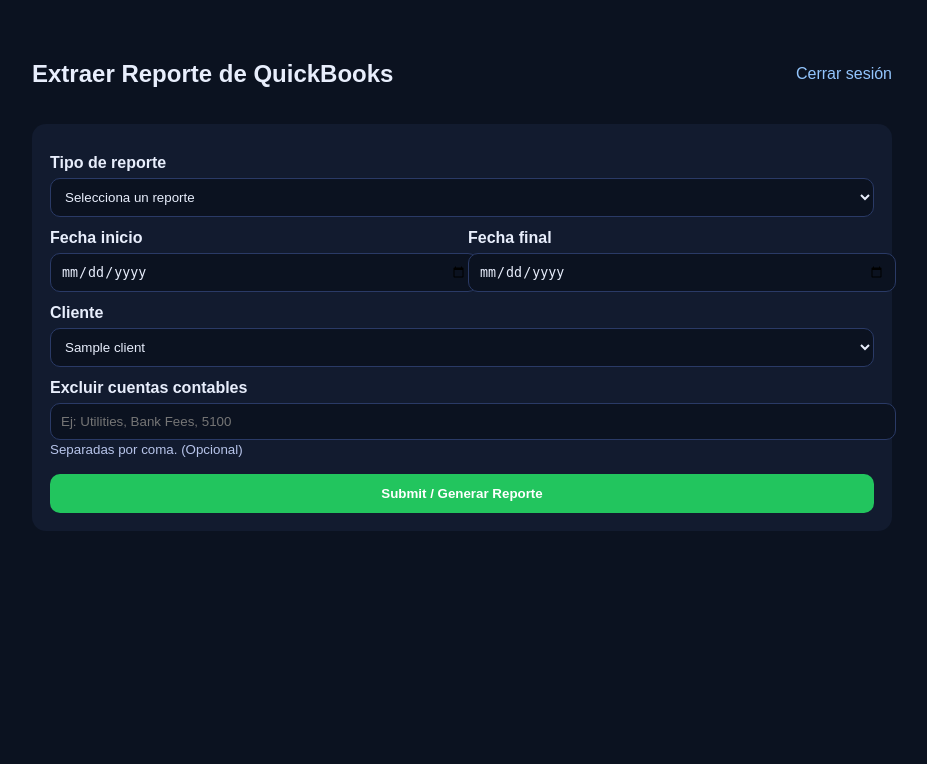
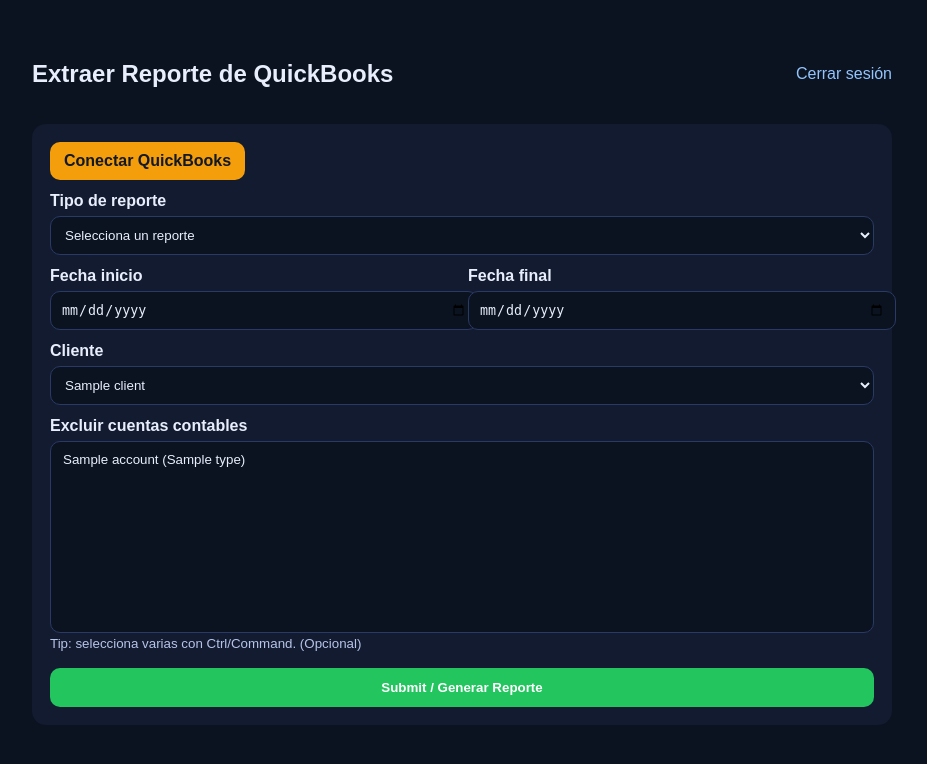
Before and after one commit to Brodrig2199/QBO_portal, a Flask app: template templates/reports.html in a window 1280 px wide. Shown: the top 764 px of the page, without its empty margins (178-1105 px from the left). Run offline with Flask 3, Linux system fonts and the light colour scheme; the template is opened without the code that fills it: most values are stand-ins (such as "Sample title", 1, 10 or a date in 2020).

Commit message:
Add files via upload

```diff
--- a/templates/reports.html
+++ b/templates/reports.html
@@ -31,6 +31,10 @@
           <div class="msg">{{ messages[0] }}</div>
         {% endif %}
       {% endwith %}
+     <a href="/connect" style="display:inline-block;padding:10px 14px;border-radius:10px;background:#f59e0b;color:#111827;font-weight:800;text-decoration:none;">
+      Conectar QuickBooks
+     </a>
+
 
       <form method="post" action="/run-report">
         <label>Tipo de reporte</label>
@@ -59,12 +63,15 @@
           {% endfor %}
         </select>
 
-        <label>Excluir cuentas contables</label>
-        <input
-          name="excluded_accounts"
-          placeholder="Ej: Utilities, Bank Fees, 5100"
-        />
-        <small>Separadas por coma. (Opcional)</small>
+       <label>Excluir cuentas contables</label>
+      <select name="excluded_accounts" multiple size="10">
+      {% for a in accounts %}
+      <option value="{{ a.name }}">{{ a.name }} ({{ a.type }})</option>
+      {% endfor %}
+      </select>
+      <small>Tip: selecciona varias con Ctrl/Command. (Opcional)</small>
+
+
 
         <button type="submit">Submit / Generar Reporte</button>
       </form>
```
